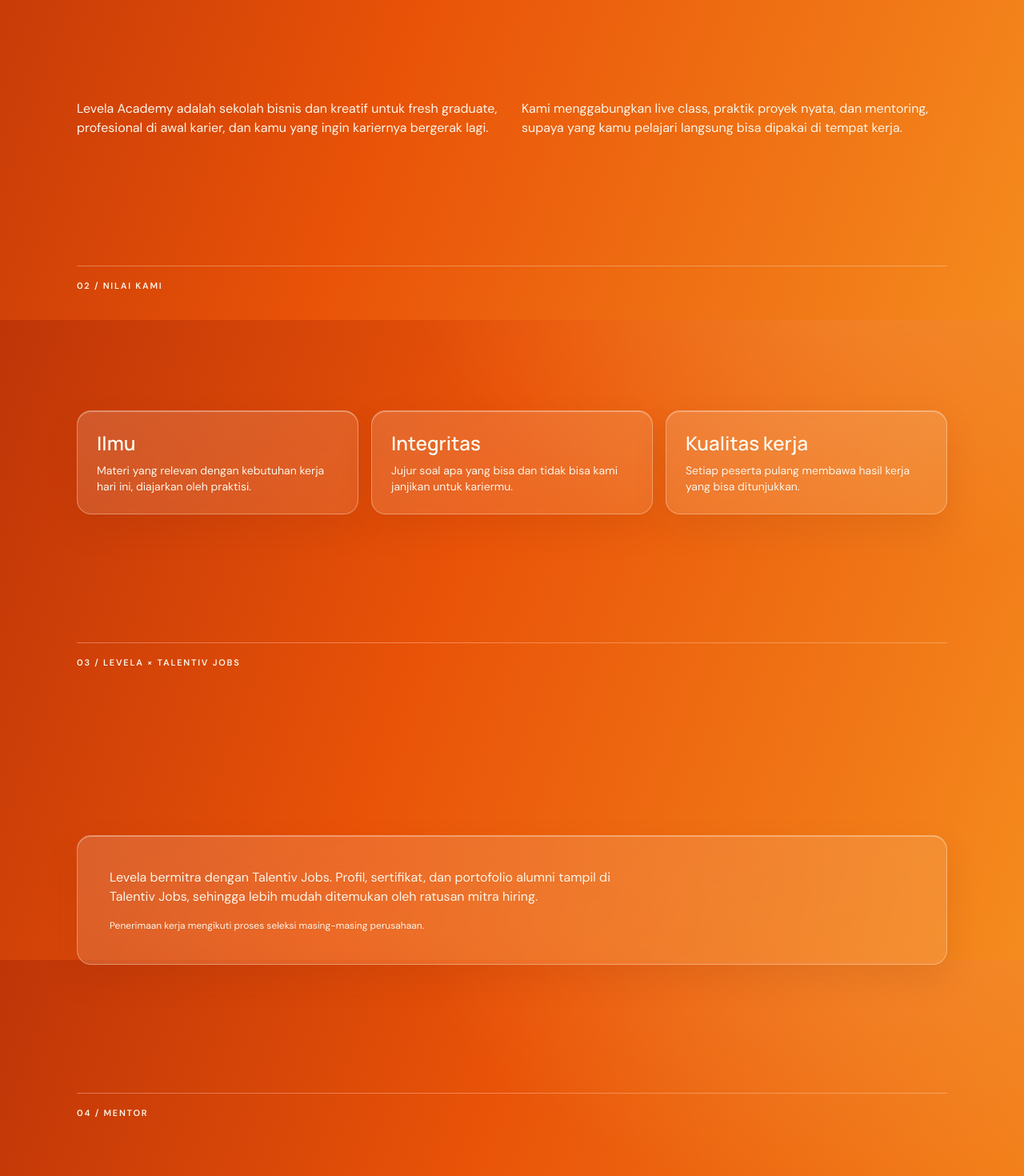
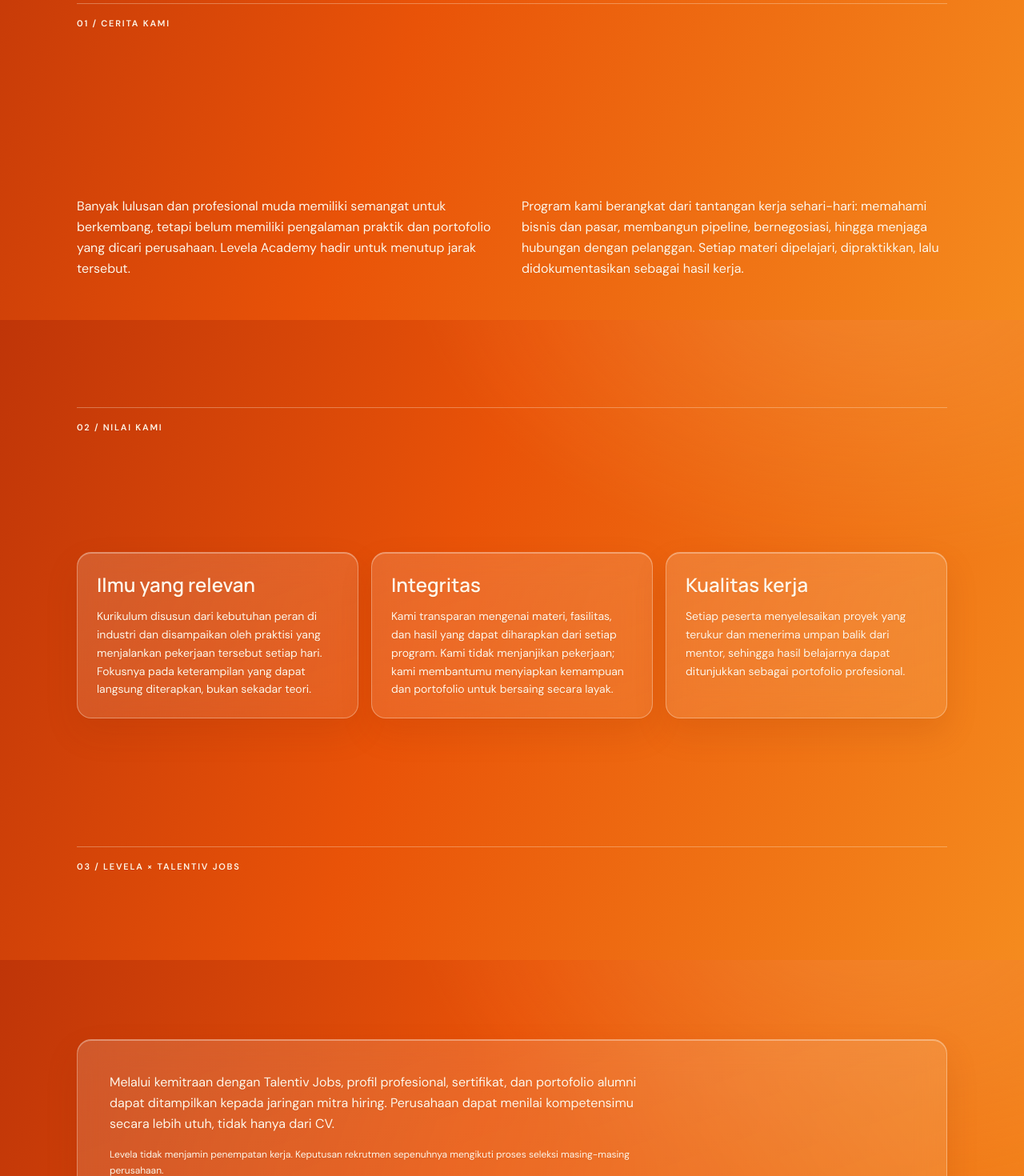
Before and after one commit to Fdhlu-Rhmn/Levela, a Next.js app: page /tentang in a window 1280 px wide. Shown: the part 1200-2670 px from the top of the page at 80% size. Built offline with nearby package versions, Linux system fonts and the light colour scheme.

Commit message:
content: more professional About page copy

```diff
--- a/app/tentang/page.tsx
+++ b/app/tentang/page.tsx
@@ -10,15 +10,25 @@
 
 // CONTOH: teks halaman ini contoh. Ganti dengan cerita, tim, dan angka asli Levela.
 const values = [
-  { title: 'Ilmu', desc: 'Materi yang relevan dengan kebutuhan kerja hari ini, diajarkan oleh praktisi.' },
-  { title: 'Integritas', desc: 'Jujur soal apa yang bisa dan tidak bisa kami janjikan untuk kariermu.' },
-  { title: 'Kualitas kerja', desc: 'Setiap peserta pulang membawa hasil kerja yang bisa ditunjukkan.' },
+  {
+    title: 'Ilmu yang relevan',
+    desc: 'Kurikulum disusun dari kebutuhan peran di industri dan disampaikan oleh praktisi yang menjalankan pekerjaan tersebut setiap hari. Fokusnya pada keterampilan yang dapat langsung diterapkan, bukan sekadar teori.',
+  },
+  {
+    title: 'Integritas',
+    desc: 'Kami transparan mengenai materi, fasilitas, dan hasil yang dapat diharapkan dari setiap program. Kami tidak menjanjikan pekerjaan; kami membantumu menyiapkan kemampuan dan portofolio untuk bersaing secara layak.',
+  },
+  {
+    title: 'Kualitas kerja',
+    desc: 'Setiap peserta menyelesaikan proyek yang terukur dan menerima umpan balik dari mentor, sehingga hasil belajarnya dapat ditunjukkan sebagai portofolio profesional.',
+  },
 ]
 
+// TODO: konfirmasi klaim angka sebelum live (lihat docs/audit)
 const stats = [
-  { value: 'Ratusan', label: 'Mitra hiring di Talentiv Jobs' },
-  { value: String(programs.length), label: 'Jalur program' },
-  { value: '20', label: 'Peserta maksimal per batch' },
+  { value: 'Ratusan', label: 'Mitra hiring dalam jaringan Talentiv Jobs yang dapat melihat profil dan portofolio alumni.' },
+  { value: String(programs.length), label: 'Jalur program: Business Development, Digital Marketing, dan Social Media yang segera hadir.' },
+  { value: '20', label: 'Peserta maksimal per batch, agar setiap peserta mendapat perhatian dan umpan balik yang personal.' },
 ]
 
 export default function Tentang() {
@@ -37,6 +47,9 @@
         <h1 className="mt-5 max-w-3xl text-5xl leading-[1.02] tracking-[-0.06em] sm:text-7xl">
           Tempat memulai langkah profesionalmu.
         </h1>
+        <p className="mt-6 max-w-2xl text-base leading-[1.8] sm:text-lg">
+          Levela Academy membekali fresh graduate dan profesional muda dengan keterampilan bisnis dan kreatif yang dibutuhkan dunia kerja, melalui pembelajaran terstruktur, praktik proyek, dan pendampingan praktisi.
+        </p>
         <div className="glass mt-10 overflow-hidden p-2">
           <img
             src={asset('/images/about-group.webp')}
@@ -47,23 +60,23 @@
         </div>
       </section>
 
-      <Section eyebrow="01 / CERITA KAMI" title="Dari rasa ingin tahu ke karier yang jelas arahnya.">
-        <div className="grid gap-6 md:grid-cols-2">
+      <Section eyebrow="01 / CERITA KAMI" title="Menjembatani pendidikan dan kebutuhan dunia kerja.">
+        <div className="grid gap-6 leading-relaxed md:grid-cols-2">
           <p>
-            Levela Academy adalah sekolah bisnis dan kreatif untuk fresh graduate, profesional di awal karier, dan kamu yang ingin kariernya bergerak lagi.
+            Banyak lulusan dan profesional muda memiliki semangat untuk berkembang, tetapi belum memiliki pengalaman praktik dan portofolio yang dicari perusahaan. Levela Academy hadir untuk menutup jarak tersebut.
           </p>
           <p>
-            Kami menggabungkan live class, praktik proyek nyata, dan mentoring, supaya yang kamu pelajari langsung bisa dipakai di tempat kerja.
+            Program kami berangkat dari tantangan kerja sehari-hari: memahami bisnis dan pasar, membangun pipeline, bernegosiasi, hingga menjaga hubungan dengan pelanggan. Setiap materi dipelajari, dipraktikkan, lalu didokumentasikan sebagai hasil kerja.
           </p>
         </div>
       </Section>
 
-      <Section eyebrow="02 / NILAI KAMI" title="Yang kami pegang.">
+      <Section eyebrow="02 / NILAI KAMI" title="Prinsip yang kami pegang.">
         <ul className="grid gap-4 md:grid-cols-3">
           {values.map((v) => (
             <li key={v.title} className="glass p-6">
               <h3 className="text-2xl">{v.title}</h3>
-              <p className="mt-2 text-sm">{v.desc}</p>
+              <p className="mt-3 text-sm leading-relaxed">{v.desc}</p>
             </li>
           ))}
         </ul>
@@ -71,36 +84,47 @@
 
       <Section eyebrow="03 / LEVELA × TALENTIV JOBS" title="Belajar terarah. Peluang lebih luas.">
         <div className="glass p-7 sm:p-10">
-          <p className="max-w-2xl">
-            Levela bermitra dengan Talentiv Jobs. Profil, sertifikat, dan portofolio alumni tampil di Talentiv Jobs, sehingga lebih mudah ditemukan oleh ratusan mitra hiring.
+          <p className="max-w-2xl leading-relaxed">
+            Melalui kemitraan dengan Talentiv Jobs, profil profesional, sertifikat, dan portofolio alumni dapat ditampilkan kepada jaringan mitra hiring. Perusahaan dapat menilai kompetensimu secara lebih utuh, tidak hanya dari CV.
           </p>
-          <p className="mt-4 text-xs">Penerimaan kerja mengikuti proses seleksi masing-masing perusahaan.</p>
+          <p className="mt-4 max-w-2xl text-xs leading-relaxed">
+            Levela tidak menjamin penempatan kerja. Keputusan rekrutmen sepenuhnya mengikuti proses seleksi masing-masing perusahaan.
+          </p>
         </div>
       </Section>
 
-      <Section eyebrow="04 / MENTOR" title="Praktisi yang mendampingimu.">
-        <ul className="grid gap-4 sm:grid-cols-2 lg:grid-cols-4">
+      <Section
+        eyebrow="04 / MENTOR"
+        title="Didampingi praktisi industri."
+        intro="Mentor Levela adalah praktisi di bidang bisnis, pemasaran, dan pengembangan kemitraan. Mereka membagikan cara kerja yang mereka gunakan, memberi umpan balik pada proyek, dan membantumu memahami standar kerja profesional."
+      >
+        <ul className="mobile-carousel grid gap-4 sm:grid-cols-2 lg:grid-cols-4">
           {mentors.map((m) => (
             <li key={m.name} className="glass p-6">
               <p className="font-heading text-lg">{m.name}</p>
-              <p className="mt-1 text-sm">{m.role}</p>
+              <p className="mt-1 text-sm font-semibold">{m.role}</p>
+              {m.experience && <p className="mt-3 border-t border-line pt-3 text-[13px] leading-relaxed">{m.experience}</p>}
             </li>
           ))}
         </ul>
       </Section>
 
-      <Section eyebrow="05 / DALAM ANGKA">
+      <Section eyebrow="05 / DALAM ANGKA" title="Dirancang agar tetap personal.">
         <ul className="grid gap-4 sm:grid-cols-3">
           {stats.map((s) => (
             <li key={s.label} className="glass p-6">
               <p className="font-heading text-4xl">{s.value}</p>
-              <p className="mt-2 text-sm">{s.label}</p>
+              <p className="mt-3 text-sm leading-relaxed">{s.label}</p>
             </li>
           ))}
         </ul>
       </Section>
 
-      <Section eyebrow="06 / KONTAK" title="Ngobrol dengan tim Levela.">
+      <Section
+        eyebrow="06 / KONTAK"
+        title="Diskusikan langkah kariermu."
+        intro="Ingin tahu program mana yang paling sesuai dengan tujuan dan pengalamanmu? Tim Levela siap membantu memberikan gambaran program, jadwal, dan paket yang tersedia."
+      >
         <div className="glass flex flex-col gap-6 p-7 sm:p-10 md:flex-row md:items-end md:justify-between">
           {contacts.length > 0 ? (
             <dl className="grid gap-3 text-sm">
@@ -112,7 +136,7 @@
               ))}
             </dl>
           ) : (
-            <p className="max-w-md">Cara tercepat menghubungi kami adalah lewat WhatsApp.</p>
+            <p className="max-w-md leading-relaxed">Konsultasi dilakukan melalui WhatsApp bersama tim Levela.</p>
           )}
           <ConsultButton text={consultText} variant="primary" />
         </div>
```
